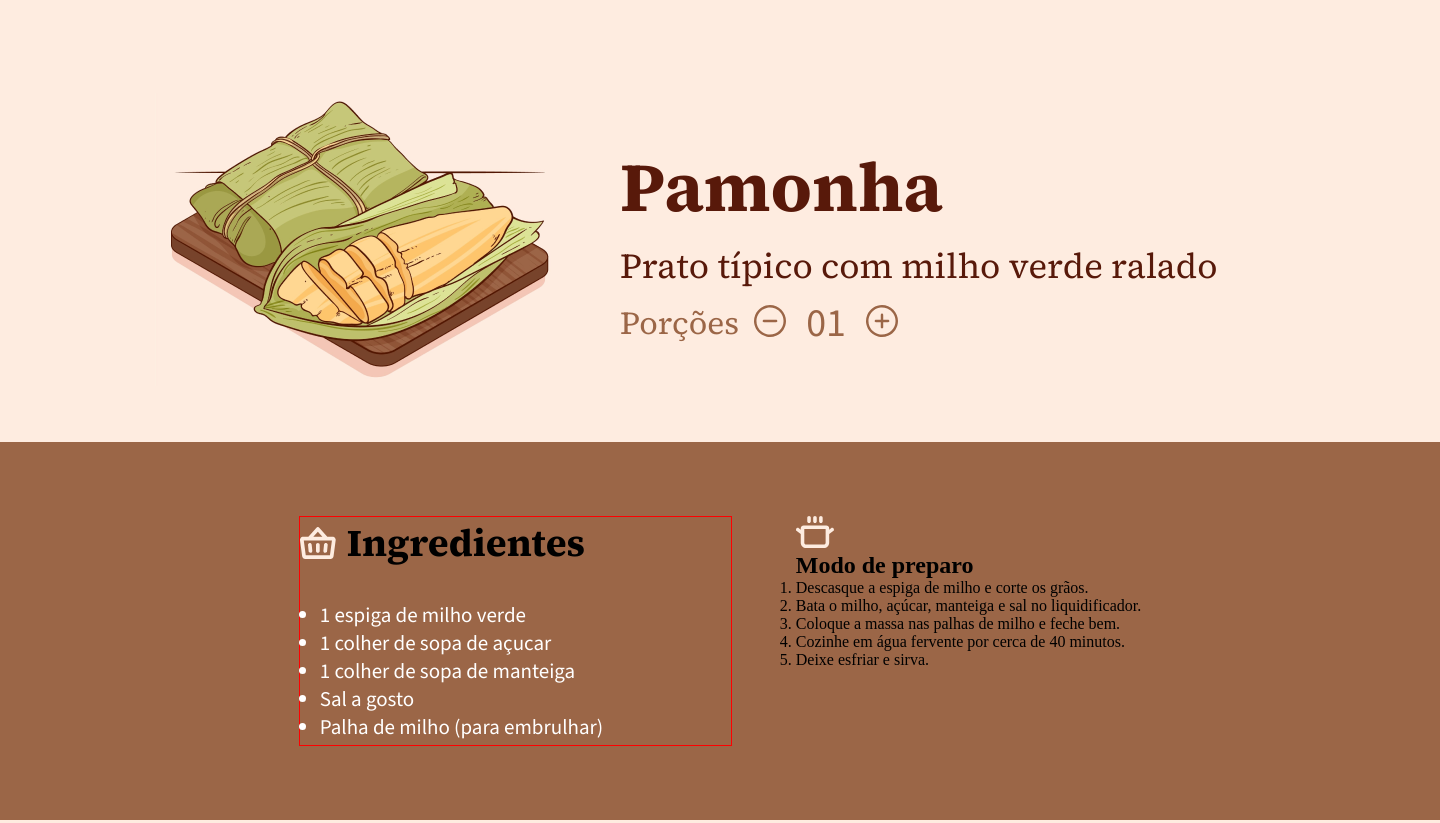
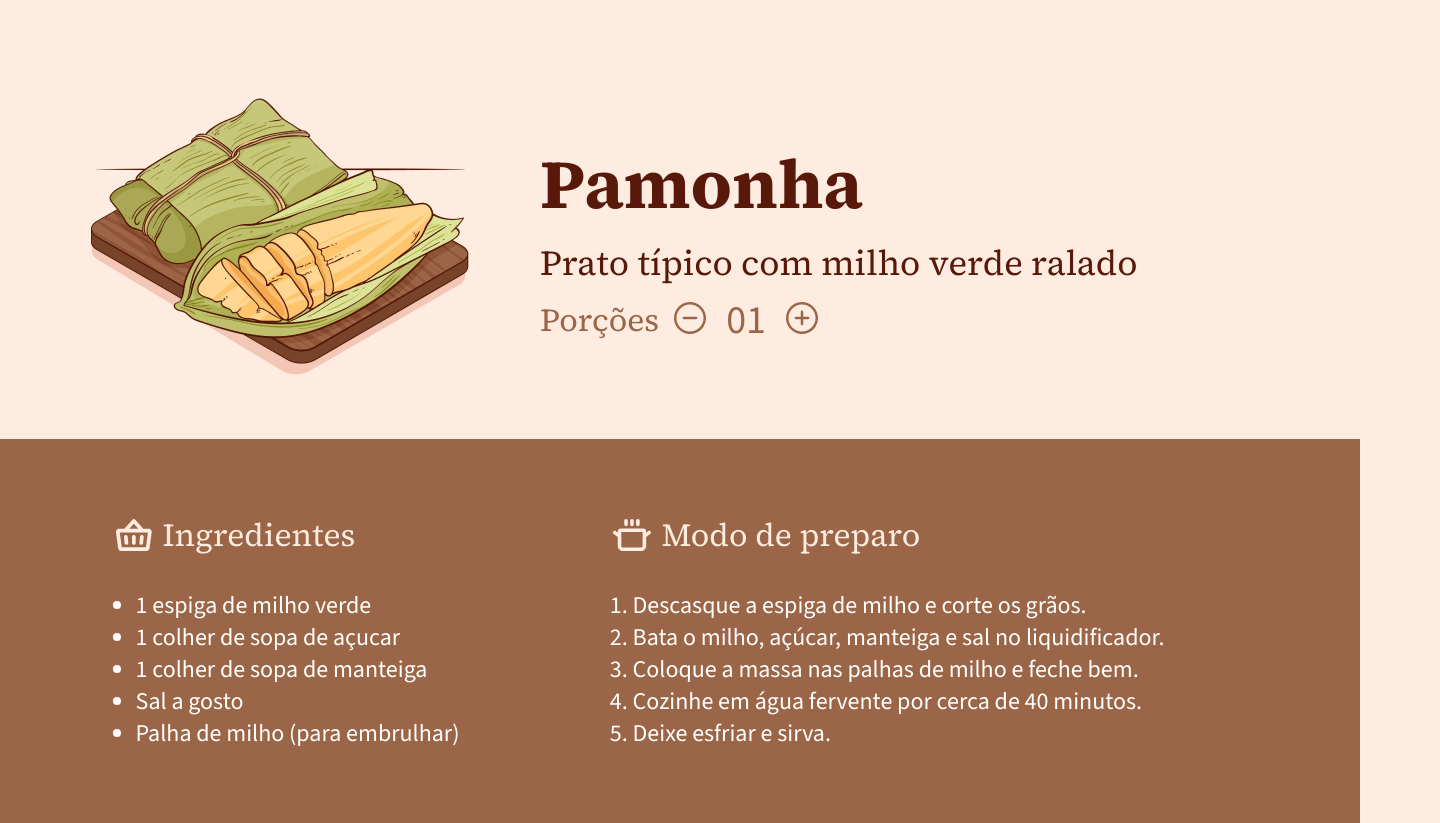
Before and after one commit to RenatodeePaula/receita-junina, a plain HTML site: page index.html in a window 1280 px wide. Shown: the whole page, 1440 px wide, since content can reach past the window. Drawn offline with nearby package versions, Linux system fonts and the light colour scheme.

Commit message:
updated CSS and HTML

```diff
--- a/index.html
+++ b/index.html
@@ -42,9 +42,9 @@
 
     <section id="bottom">
         <div id="ingredients-list">
-            <div id="ingredients">
+            <div class="header-lists">
                 <img id="cake" src="./assets/cake.svg"Imgem de um bolinho">
-                <h2>Ingredientes</h2>
+                <h2 class="h2-lists">Ingredientes</h2>
             </div>
             <ul>
                 <li>1 espiga de milho verde</li>
@@ -56,9 +56,9 @@
             </ul>
         </div>
         <div id="method-list">
-            <div id="method-preparation">
+            <div class="header-lists">
                 <img src="./assets/panela.svg" alt="Ícone de uma panela">
-                <h2>Modo de preparo</h2>
+                <h2 class="h2-lists">Modo de preparo</h2>
             </div>
 
             <ol>
--- a/style.css
+++ b/style.css
@@ -9,6 +9,7 @@
 body {
     display: flex;
     justify-content: center;
+    align-items: center;
     flex-direction: column;
 
     background: #FEECE0;
@@ -99,7 +100,6 @@ picture {
     display: flex;
     justify-content: center;
 
-
     background: #9B6647;
 
     width: 1440px;
@@ -111,31 +111,29 @@ picture {
 #ingredients-list {
     width: 433px;
     height: 230px;
-    border: solid red 1px;
-
-
-
 }
 
-#ingredients h2 {
+.h2-lists {
+    color: #FEECE0;
+
     font-family: 'Source Serif 4', serif;
-    font-size: 38px;
-    font-weight: 700;
+    font-size: 32px;
+    font-weight: 400;
 }
 
 
-
-#ingredients-list ul {
+#ingredients-list ul,
+#method-list ol {
     margin-left: 20px;
 
     color: #FFF;
 
     font-family: 'Source Sans 3', sans-serif;
-    font-size: 21px;
+    font-size: 24px;
     font-weight: 400;
 }
 
-#ingredients {
+.header-lists  {
     display: flex;
     align-items: center;
     justify-content: flex-start;
```
